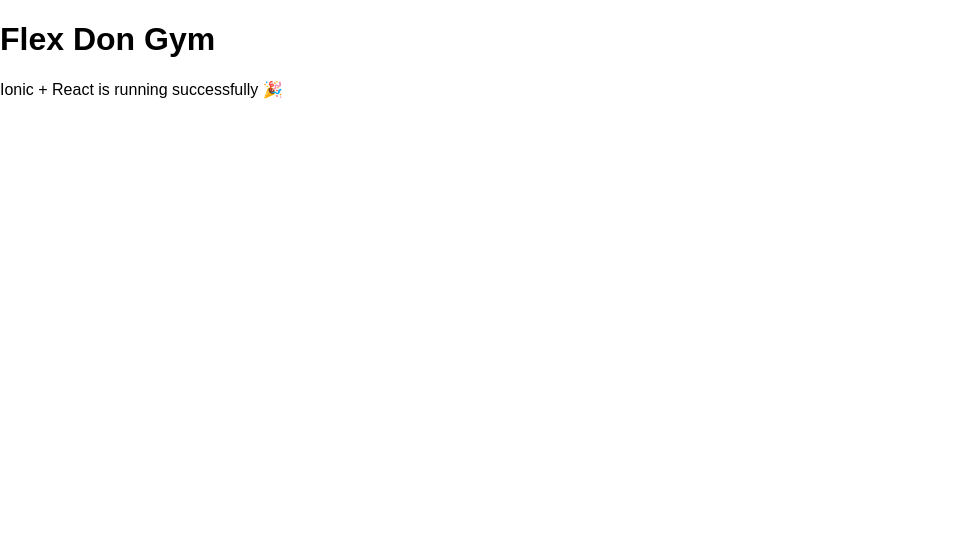
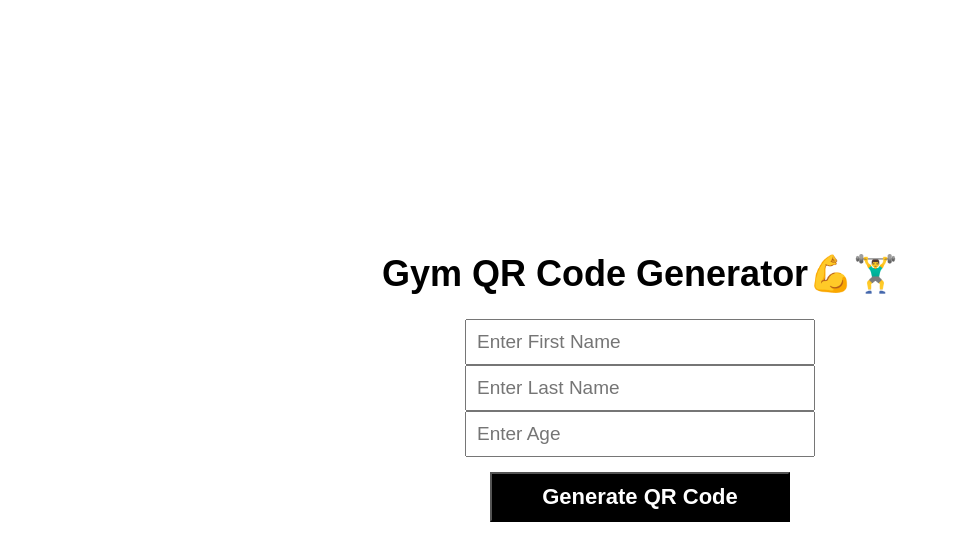
Before and after one commit to Woultec/flexdongym, a React (Create React App) app: page /folder/1 in a window 1280 px wide. Shown: the top 560 px of the page, without its empty margins (0-958 px from the left). Built offline with nearby package versions, Linux system fonts and the light colour scheme.

Commit message:
Privimitive Version of QR Code Generator. Basic functionality is already working. TODO: Add a designed way of displaying the qr code & downloadable.

```diff
--- /dev/null
+++ b/src/App.css
@@ -0,0 +1,32 @@
+*{
+    box-sizing: border-box;
+}
+
+.container {
+    width: 100%;
+    height: 100vh;
+    display: flex;
+    align-items: center;
+    justify-content: center;
+    flex-direction: column;
+}
+
+h1 {
+    font-size: 36px;
+}
+input{
+    width: 350px;
+    padding: 10px;
+    font-size: 19px;
+}
+
+button {
+    width: 300px;
+    background: black;
+    color: white;
+    font-size: 22px;
+    font-weight: bold;
+    padding: 10px;
+    margin-top: 15px;
+    margin-bottom: 50px;
+}
--- a/src/App.js
+++ b/src/App.js
@@ -1,12 +1,61 @@
 import React from "react";
+import "./App.css"
+import { QRCode } from "react-qr-code";
+import { useState } from "react";
 
 function App() {
+
+  const [firstName, setFirstName] = useState("");
+  const [lastName, setLastName] = useState("");
+  const [age, setAge] = useState("");
+  const [qrValue, setQrValue] = useState("");
+  const [qrVisible, setVisible] = useState(false);
+
+  const generateQrCodeHandler = () => {
+
+    if(!firstName || !lastName || !age) {
+      alert("Complete All Fields");
+      return;
+    }
+
+    const formatted = `000001DonGym${firstName}${lastName}${age}`;
+    setQrValue(formatted);
+    setVisible(true);
+  }
+
   return (
-    <div>
-      <h1>Flex Don Gym</h1>
-      <p>Ionic + React is running successfully 🎉</p>
+    <div className="container">
+      <h1>Gym QR Code Generator💪🏋️‍♂️</h1>
+      <input
+        type="text"
+        placeholder="Enter First Name"
+        value={firstName}
+        onChange={(e) => setFirstName(e.target.value)}
+      />
+
+      <input
+        type="text"
+        placeholder="Enter Last Name"
+        value={lastName}
+        onChange={(e) => setLastName(e.target.value)}
+      />
+
+      <input
+        type="number"
+        placeholder="Enter Age"
+        value={age}
+        onChange={(e) => setAge(e.target.value)}
+      />
+
+      <button onClick={generateQrCodeHandler}>Generate QR Code</button>
+
+      {qrVisible &&
+        <div className="qr-code-container">
+        <QRCode value={qrValue} size={300}/>
+        <p>Generated Code: <b>{qrValue}</b></p>
+        </div>}
     </div>
-  );
+  )
 }
 
 export default App;
```
